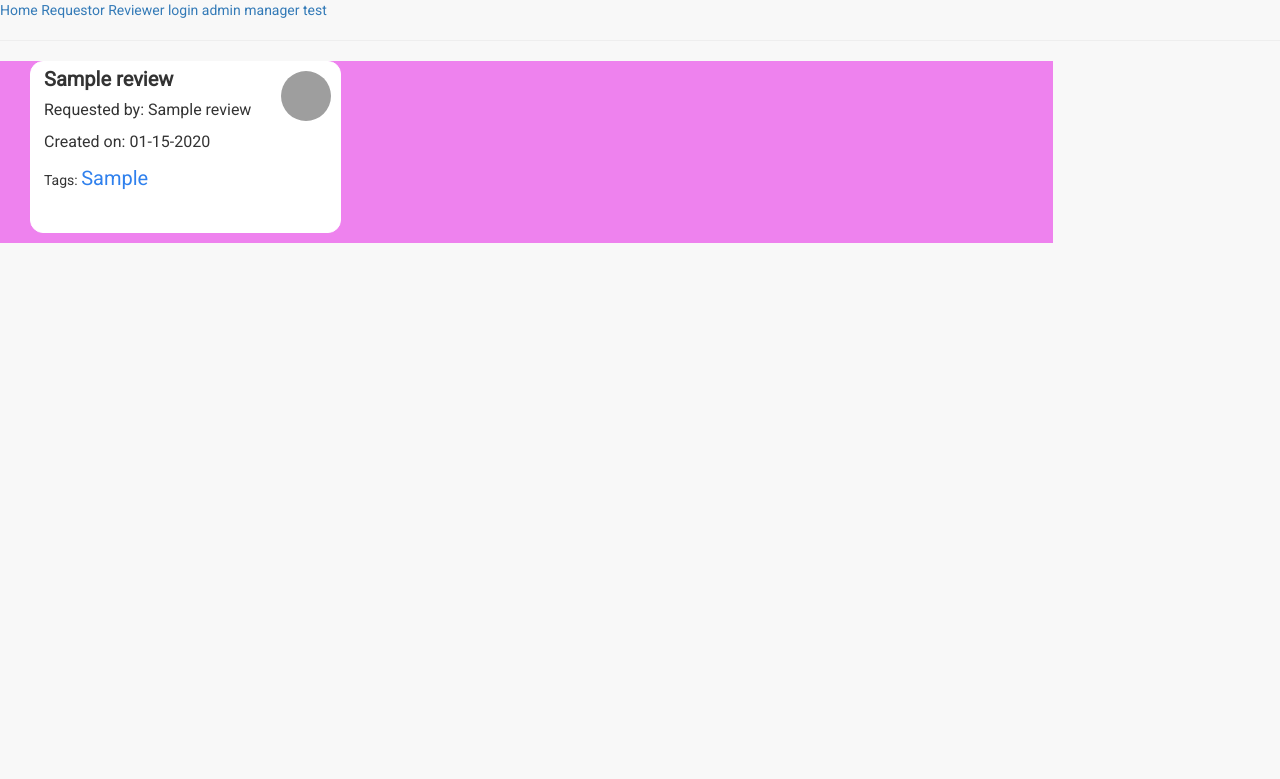
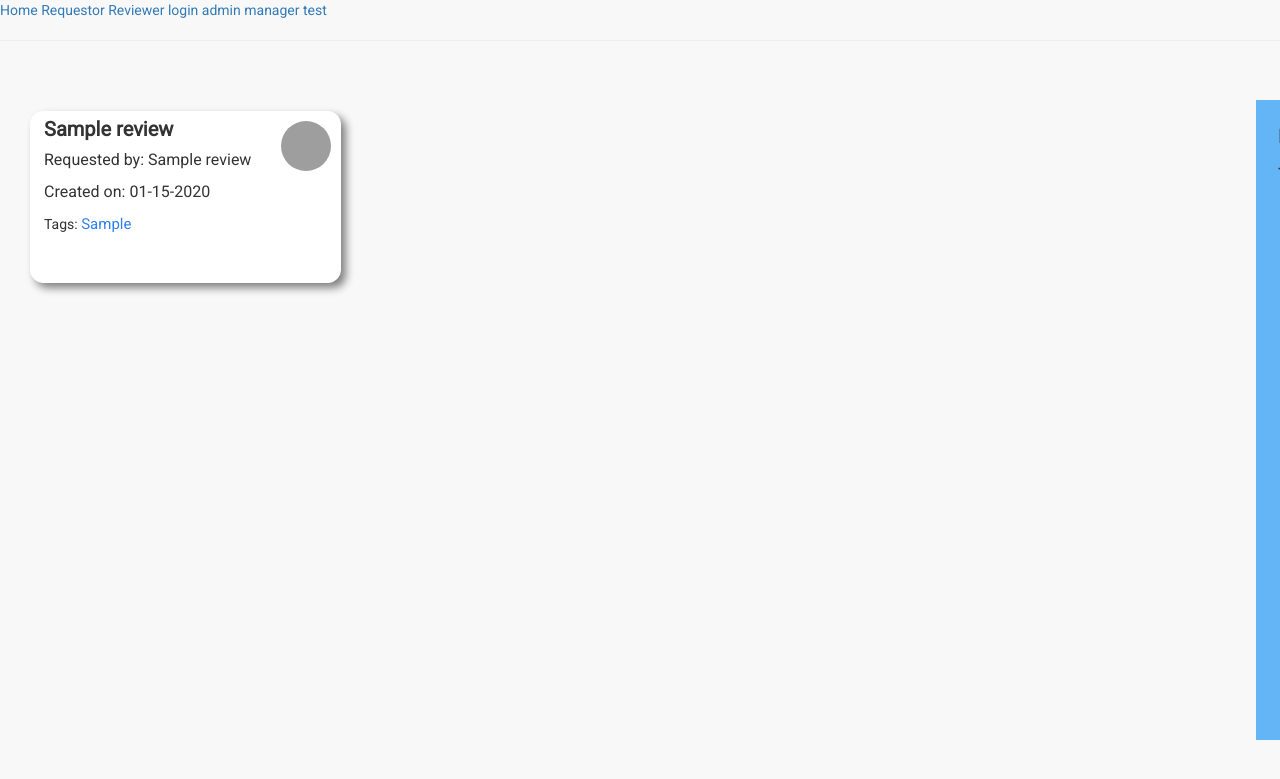
Before and after one commit to Praven18/Reviewership, a Flask app: page /reviewer in a window 1280 px wide. Shown: the top 779 px of the page. Run offline with Flask 2, Linux system fonts and the light colour scheme; a user stored in the database is signed in; tables that the repository leaves empty hold one stand-in row (values such as "Sample post"); some libraries are stand-ins or nearby versions; grey boxes are pictures that could not be loaded.

Commit message:
Initial design pass for Reviewer

```diff
--- a/app/static/css/reviewer.css
+++ b/app/static/css/reviewer.css
@@ -22,20 +20,62 @@
 }
 
 .main_content {
-    background-color: violet;
+    /* background-color: violet;*/
     width: 90%;
+    top: 50;
+}
+
+.card {
+    box-shadow: 5px 5px 8px grey;
+    margin-bottom: 25px;
+
 }
 
 #side_content {
     position: fixed;
-    background-color: cornflowerblue;
-    bottom: 0;
+    background-color: #64b5f6;
+    /*bottom: 0; */
+    top: 100;
     right: 0;
     height: 80%;
     width: 0px;
+    padding: 12px;
     transition: 0.5s;
     z-index: 1;
     overflow: hidden;
+}
+
+#side_title {
+    font-size: 25px;
+    font-weight: 600;
+    letter-spacing: .015px;
+    margin-bottom: 5px;
+}
+
+#side_subtitle {
+    font-size: 20px;
+    font-weight: 450;
+    letter-spacing: .015px;
+    margin-bottom: 10px;
+}
+
+#side_description, #side_tags {
+    font-size: 15px;
+    margin-bottom: 10px;
+}
+
+#side_date, #side_header {
+    font-size: 20px;
+    font-weight: 400;
+    letter-spacing: .015px;
+    margin-bottom: 10px;
+}
+
+#side_header {
+    font-size: 20px;
+    font-weight: 400;
+    letter-spacing: .015px;
+    margin-bottom: 5px;
 }
 
 #dateForm  {
@@ -95,6 +152,6 @@
 
 .tags {
    color: #2F80ED;
-   font-size: 20px;
-   font-weight: 500;
+   font-size: 15px;
+   font-weight: 200;
 }
--- a/app/templates/reviewer.html
+++ b/app/templates/reviewer.html
@@ -51,8 +51,13 @@
 
     </div>
     <div id = "side_content">
-        <p id = "side_title">s</p> <br>
+        <p id = "side_title"></p>
+        <p id = "side_subtitle"></p>
+        <p id = "side_header">Description:</p>
         <p id = "side_description"></p>
+        <p id = "side_date"></p>
+        <p id = "side_header">Tags: <p id = "side_tags"></p></p>
+
     </div>
     {% block script %}
     <script>
@@ -103,7 +108,10 @@
         document.getElementById("side_content").style.width = "20%";
         console.log(card.querySelector(".des").innerText);
         document.getElementById("side_title").innerText = card.querySelector(".title").innerText;
+        document.getElementById("side_subtitle").innerText = card.querySelector(".name").innerText;
         document.getElementById("side_description").innerText = card.querySelector(".des").innerText;
+        document.getElementById("side_date").innerText = card.querySelector(".date").innerText;
+        document.getElementById("side_tags").innerText = card.querySelector(".tags").innerText;
     }
 
     $(document).mousedown(function (e) {
```
Also changed, not shown: other parts of app/static/css/reviewer.css (+21 -6 lines).
